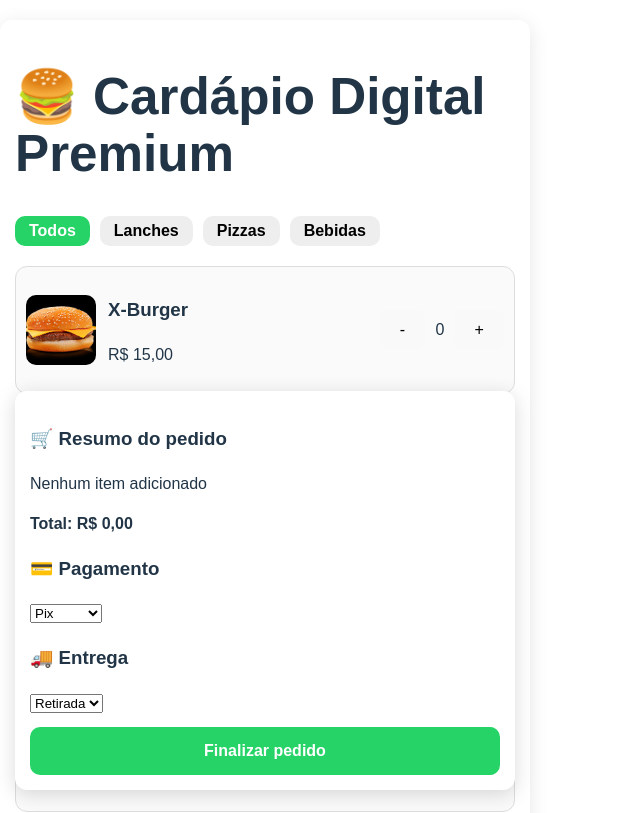
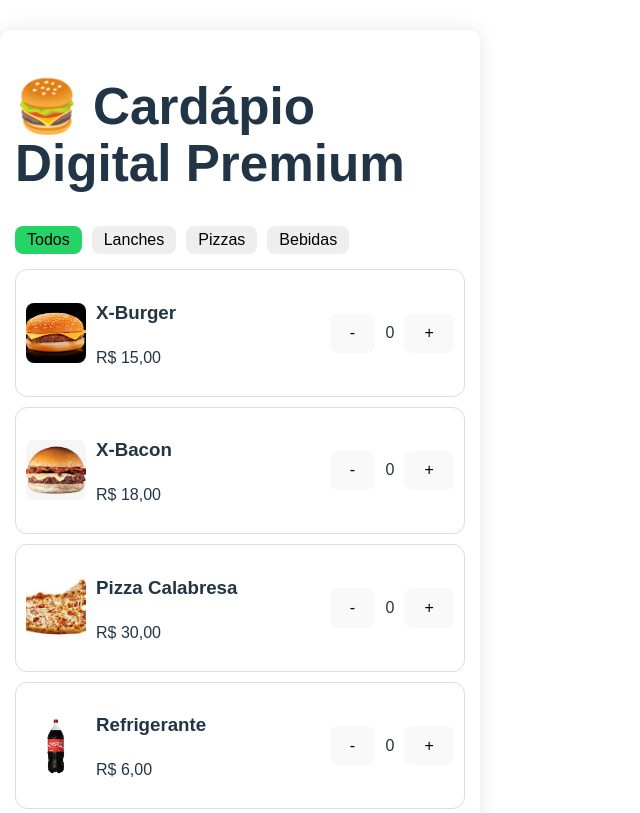
Before and after one commit to MarlonRodriguesMK/cardapio-digital, a React (Vite) app: page / in a window 1280 px wide. Shown: the top 813 px of the page, without its empty margins (0-640 px from the left). Built offline with nearby package versions, Linux system fonts and the light colour scheme.

Commit message:
Frontend premium pronto

```diff
--- a/src/App.jsx
+++ b/src/App.jsx
@@ -1,6 +1,6 @@
 import { useState } from 'react'
 
-// Produtos e categorias
+// --- Produtos com categorias e imagens ---
 const PRODUTOS = [
   { id: 1, nome: 'X-Burger', preco: 15, categoria: 'Lanches', imagem: '/imgs/xb.png' },
   { id: 2, nome: 'X-Bacon', preco: 18, categoria: 'Lanches', imagem: '/imgs/xbacon.png' },
@@ -16,30 +16,23 @@ export default function App() {
   const [tipo, setTipo] = useState('Retirada')
   const [endereco, setEndereco] = useState('')
   const [categoriaAtiva, setCategoriaAtiva] = useState('Todos')
-  const [enviando, setEnviando] = useState(false)
 
-  // Adicionar produto
+  // Adicionar ao carrinho
   const adicionar = (produto) => {
     const existe = carrinho.find(i => i.id === produto.id)
-    if (existe) {
-      setCarrinho(carrinho.map(i => i.id === produto.id ? { ...i, qtd: i.qtd + 1 } : i))
-    } else {
-      setCarrinho([...carrinho, { ...produto, qtd: 1 }])
-    }
+    if (existe) setCarrinho(carrinho.map(i => i.id === produto.id ? { ...i, qtd: i.qtd + 1 } : i))
+    else setCarrinho([...carrinho, { ...produto, qtd: 1 }])
   }
 
-  // Remover produto
+  // Remover do carrinho
   const remover = (produto) => {
     const existe = carrinho.find(i => i.id === produto.id)
     if (!existe) return
-    if (existe.qtd === 1) {
-      setCarrinho(carrinho.filter(i => i.id !== produto.id))
-    } else {
-      setCarrinho(carrinho.map(i => i.id === produto.id ? { ...i, qtd: i.qtd - 1 } : i))
-    }
+    if (existe.qtd === 1) setCarrinho(carrinho.filter(i => i.id !== produto.id))
+    else setCarrinho(carrinho.map(i => i.id === produto.id ? { ...i, qtd: i.qtd - 1 } : i))
   }
 
-  const total = carrinho.reduce((soma, item) => soma + item.preco * item.qtd, 0)
+  const total = carrinho.reduce((soma, i) => soma + i.preco * i.qtd, 0)
 
   // Finalizar pedido
   const finalizarPedido = async () => {
@@ -54,23 +47,20 @@ export default function App() {
       endereco: tipo === 'Entrega' ? endereco : ''
     }
 
-    setEnviando(true)
-
     try {
       const response = await fetch('https://bot-whatsapp-fastapi.onrender.com/pedido', {
         method: 'POST',
         headers: { 'Content-Type': 'application/json' },
         body: JSON.stringify(pedido)
       })
-      if (!response.ok) throw new Error('Erro no envio do pedido')
+      if (!response.ok) throw new Error('Erro ao enviar pedido')
     } catch (err) {
-      console.error('Erro ao enviar pedido:', err)
-      setEnviando(false)
+      console.error(err)
       return alert('Erro ao enviar pedido. Tente novamente.')
     }
 
-    // Redireciona para WhatsApp
-    const mensagemWhats = encodeURIComponent(`
+    // Redireciona para WhatsApp do restaurante
+    const msg = encodeURIComponent(`
 🧾 *NOVO PEDIDO*
 ${pedido.itens}
 💰 Total: R$ ${pedido.total},00
@@ -78,32 +68,26 @@ ${pedido.itens}
 🚚 Tipo: ${pedido.tipo}
 ${pedido.tipo === 'Entrega' ? `📍 Endereço: ${pedido.endereco}` : ''}
     `)
-    setTimeout(() => {
-      window.location.href = `https://wa.me/5516993883427?text=${mensagemWhats}`
-    }, 500)
+    window.location.href = `https://wa.me/5516993883427?text=${msg}`
   }
 
   return (
     <div style={styles.container}>
       <h1>🍔 Cardápio Digital Premium</h1>
 
-      {/* Menu de categorias */}
+      {/* Categorias */}
       <div style={styles.categorias}>
         {CATEGORIAS.map(c => (
           <button
             key={c}
-            style={{ ...styles.categoria, background: categoriaAtiva === c ? '#25D366' : '#eee', color: categoriaAtiva === c ? '#fff' : '#000' }}
+            style={{ ...styles.categoria, background: categoriaAtiva === c ? '#25D366' : '#eee' }}
             onClick={() => setCategoriaAtiva(c)}
-          >
-            {c}
-          </button>
+          >{c}</button>
         ))}
       </div>
 
-      {/* Lista de produtos */}
-      <div style={styles.produtos}>
-        {PRODUTOS.filter(p => categoriaAtiva === 'Todos' || p.categoria === categoriaAtiva)
-          .map(p => (
+      {/* Produtos */}
+      {PRODUTOS.filter(p => categoriaAtiva === 'Todos' || p.categoria === categoriaAtiva).map(p => (
         <div key={p.id} style={styles.card}>
           <img src={p.imagem} alt={p.nome} style={styles.img} />
           <div style={{ flex: 1 }}>
@@ -117,18 +101,18 @@ ${pedido.tipo === 'Entrega' ? `📍 Endereço: ${pedido.endereco}` : ''}
           </div>
         </div>
       ))}
+
+      {/* Resumo do pedido */}
+      <div style={styles.resumo}>
+        <h3>🧾 Resumo do pedido</h3>
+        {carrinho.length === 0 ? <p>Nenhum item adicionado</p> : carrinho.map(i => (
+          <p key={i.id}>{i.nome} ({i.qtd}x) – R$ {i.preco * i.qtd},00</p>
+        ))}
+        <strong>Total: R$ {total},00</strong>
       </div>
 
-      {/* Carrinho flutuante */}
-      <div style={styles.carrinho}>
-        <h3>🛒 Resumo do pedido</h3>
-        {carrinho.length === 0 ? <p>Nenhum item adicionado</p> :
-          carrinho.map(i => (
-            <p key={i.id}>{i.nome} ({i.qtd}x) – R$ {i.preco * i.qtd},00</p>
-          ))
-        }
-        <strong>Total: R$ {total},00</strong>
-
+      {/* Pagamento e entrega */}
+      <div style={styles.opcoes}>
         <h3>💳 Pagamento</h3>
         <select value={pagamento} onChange={e => setPagamento(e.target.value)}>
           <option>Pix</option>
@@ -151,90 +135,24 @@ ${pedido.tipo === 'Entrega' ? `📍 Endereço: ${pedido.endereco}` : ''}
           />
         )}
 
-        <button style={{ ...styles.finalizar, opacity: enviando ? 0.6 : 1 }} onClick={finalizarPedido} disabled={enviando}>
-          {enviando ? 'Enviando...' : 'Finalizar pedido'}
+        <button style={styles.finalizar} onClick={finalizarPedido}>
+          Finalizar pedido no WhatsApp
         </button>
       </div>
     </div>
   )
 }
 
-// Estilos premium SaaS
+// --- Estilos Premium ---
 const styles = {
-  container: {
-    maxWidth: 500,
-    margin: '20px auto',
-    fontFamily: 'Arial, sans-serif',
-    padding: 15,
-    background: '#fff',
-    borderRadius: 12,
-    boxShadow: '0 4px 20px rgba(0,0,0,0.1)',
-    position: 'relative'
-  },
-  categorias: {
-    display: 'flex',
-    gap: 10,
-    marginBottom: 20,
-    flexWrap: 'wrap'
-  },
-  categoria: {
-    padding: '6px 14px',
-    borderRadius: 10,
-    border: 'none',
-    cursor: 'pointer',
-    fontWeight: 'bold'
-  },
-  produtos: {
-    display: 'flex',
-    flexDirection: 'column',
-    gap: 12
-  },
-  card: {
-    border: '1px solid #ddd',
-    borderRadius: 12,
-    padding: 10,
-    display: 'flex',
-    alignItems: 'center',
-    gap: 12,
-    background: '#fafafa'
-  },
-  img: {
-    width: 70,
-    height: 70,
-    borderRadius: 10,
-    objectFit: 'cover'
-  },
-  controls: {
-    display: 'flex',
-    alignItems: 'center',
-    gap: 10
-  },
-  carrinho: {
-    position: 'sticky',
-    bottom: 10,
-    background: '#fff',
-    padding: 15,
-    borderRadius: 12,
-    boxShadow: '0 4px 20px rgba(0,0,0,0.15)',
-    marginTop: 20
-  },
-  input: {
-    width: '100%',
-    padding: 8,
-    marginTop: 5,
-    borderRadius: 6,
-    border: '1px solid #ccc'
-  },
-  finalizar: {
-    width: '100%',
-    marginTop: 12,
-    padding: 15,
-    background: '#25D366',
-    color: '#fff',
-    border: 'none',
-    borderRadius: 10,
-    fontWeight: 'bold',
-    fontSize: 16,
-    cursor: 'pointer'
+  container: { maxWidth: 450, margin: '30px auto', fontFamily: 'Arial, sans-serif', padding: 15, background: '#fff', borderRadius: 12, boxShadow: '0 0 20px rgba(0,0,0,0.1)' },
+  categorias: { display: 'flex', gap: 10, marginBottom: 15, flexWrap: 'wrap' },
+  categoria: { padding: '5px 12px', borderRadius: 8, border: 'none', cursor: 'pointer' },
+  card: { border: '1px solid #ddd', padding: 10, borderRadius: 12, marginBottom: 10, display: 'flex', alignItems: 'center', gap: 10 },
+  img: { width: 60, height: 60, borderRadius: 8, objectFit: 'cover' },
+  controls: { display: 'flex', alignItems: 'center', gap: 10 },
+  resumo: { background: '#f9f9f9', padding: 10, borderRadius: 8 },
+  opcoes: { marginTop: 15 },
+  input: { width: '100%', padding: 8, marginTop: 5, borderRadius: 6, border: '1px solid #ccc' },
+  finalizar: { width: '100%', marginTop: 15, padding: 15, background: '#25D366', color: '#fff', border: 'none', borderRadius: 8, fontWeight: 'bold', fontSize: 16, cursor: 'pointer' }
 }
-}
```
Lines whose indentation alone changed are shown as unchanged.
